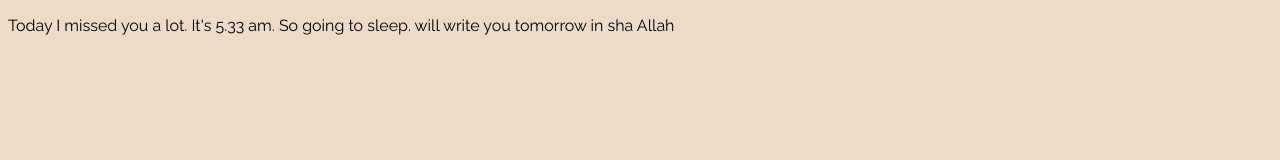
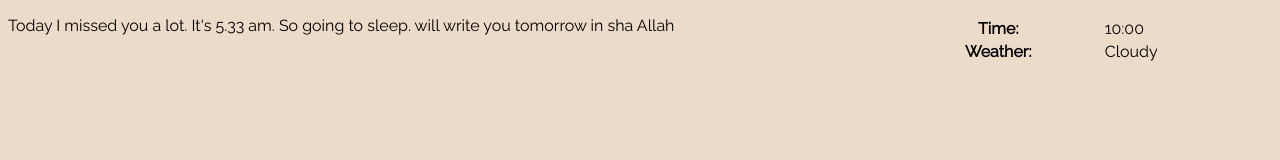
Before and after one commit to chondralo/dear-aksa, a plain HTML site: page 18-sept-22.html in a window 1280 px wide. Drawn offline with Linux system fonts and the light colour scheme.

Commit message:
Update 18-sept-22.html

```diff
--- a/18-sept-22.html
+++ b/18-sept-22.html
@@ -9,6 +9,16 @@
     <link rel="stylesheet" href="css/style.css">
 </head>
 <body>
+    <table style="width:30%" align="right">
+        <tr>
+            <th>Time:</th>
+            <td>10:00</td>
+        </tr>
+        <tr>
+            <th>Weather:</th>
+            <td>Cloudy</td>
+        </tr>
+    </table>
     <p>Today I missed you a lot. It's 5.33 am. So going to sleep. will write you tomorrow in sha Allah
     </p>
 </body>
```
